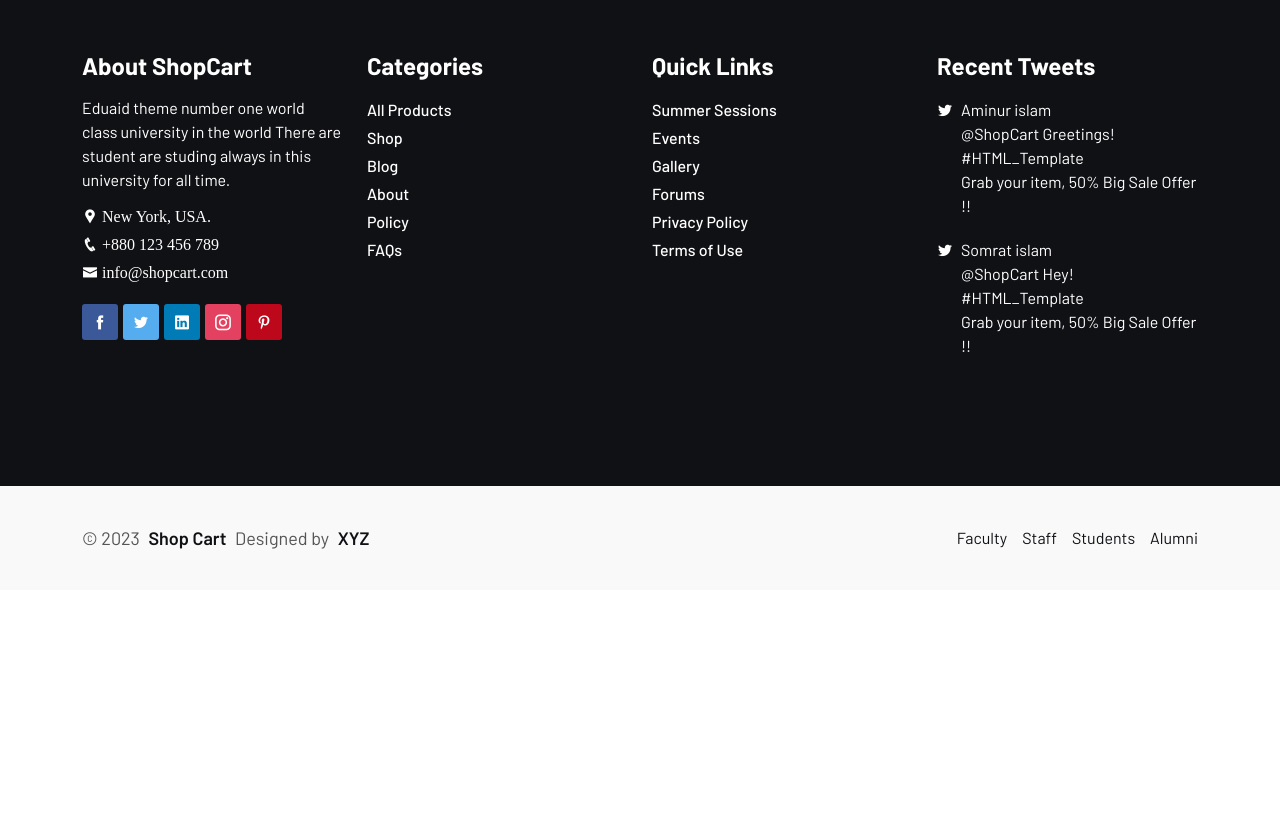
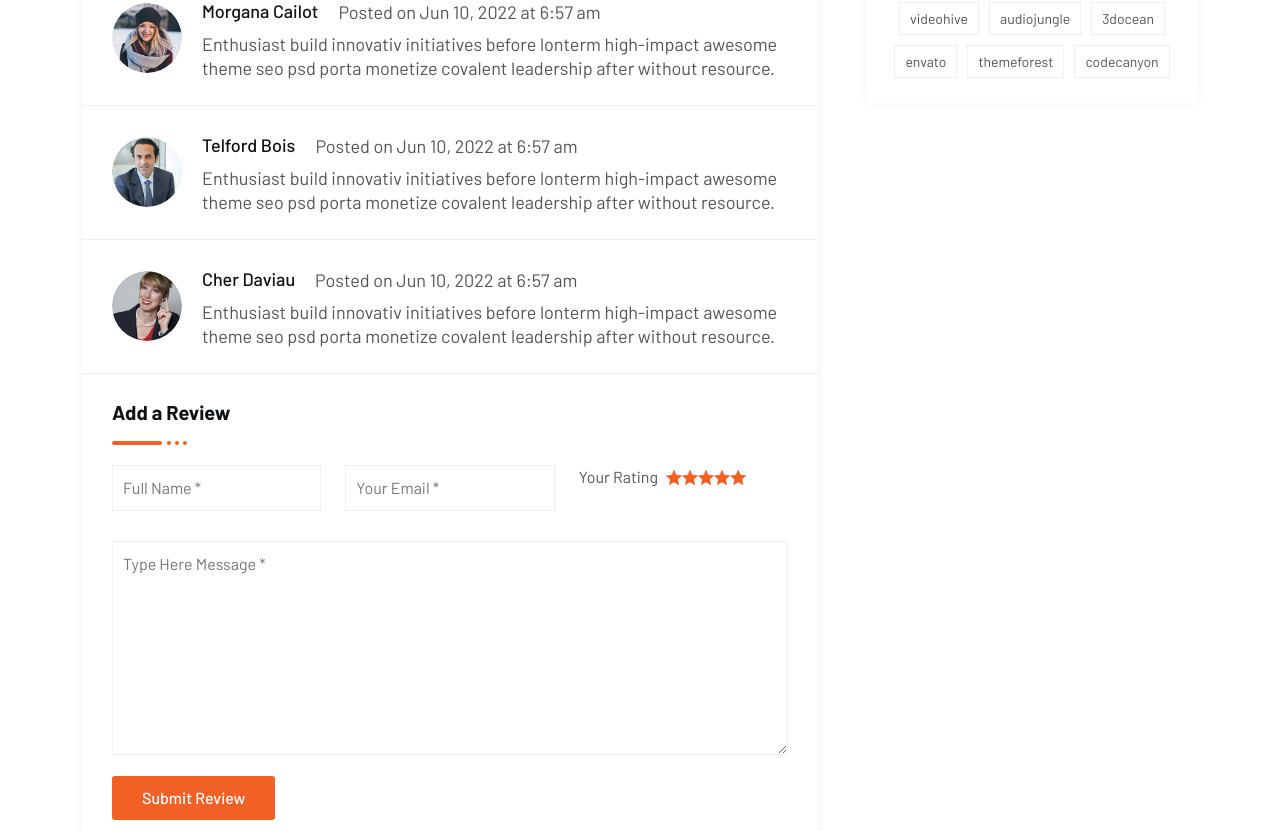
Before and after one commit to hamzakamran456/shop-cart, a React (Vite) app in the folder shop-cart-inner/: page /shop/008c06dd-04e4-4923-b840-927bd6b4c2de in a window 1280 px wide. Shown: the part 1329-2160 px from the top of the page. Before the commit the page ends 1919 px from the top, so only its background shows below. Built offline with nearby package versions, Linux system fonts and the light colour scheme.

Commit message:
shop detail page completed and working cart page

```diff
--- a/shop-cart-inner/src/components/Ratting.jsx
+++ b/shop-cart-inner/src/components/Ratting.jsx
@@ -1,7 +1,7 @@
 import React from "react";
 
-const Ratting = () => {
-  const starStyle = { color: "#e9ba17", marginBottom: "10px" };
+const Ratting = ({ color = "#e9ba17" }) => {
+  const starStyle = { color };
 
   return (
     <span className="rating">
--- a/shop-cart-inner/src/main.jsx
+++ b/shop-cart-inner/src/main.jsx
@@ -17,6 +17,7 @@ import Home from "./Home/Home.jsx";
 import Blog from "./Blog/Blog.jsx";
 import Shop from "./shop/Shop.jsx";
 import SingleProduct from "./shop/SingleProduct.jsx";
+import CartPage from "./shop/CartPage.jsx";
 
 const router = createBrowserRouter([
   {
@@ -39,6 +40,10 @@ const router = createBrowserRouter([
         path: "shop/:id",
         element: <SingleProduct />,
       },
+      {
+        path: "/cart-page",
+        element: <CartPage />,
+      },
     ],
   },
 ]);
--- /dev/null
+++ b/shop-cart-inner/src/shop/CartPage.jsx
@@ -0,0 +1,81 @@
+import React, { useEffect, useState } from "react";
+import PageHeader from "../components/PageHeader";
+
+const CartPage = () => {
+  const [cartItems, setCartItems] = useState([]);
+
+  useEffect(() => {
+    const storedcartItems = JSON.parse(localStorage.getItem("cart")) || [];
+    setCartItems(storedcartItems);
+  }, []);
+
+  const calculateTotalPrice = (item) => {
+    return item.price * item.quantity;
+  };
+
+  const handleIncrease = (item) => {
+    item.quantity += 1;
+    setCartItems([...cartItems]);
+    localStorage.setItem("cart", JSON.stringify(cartItems));
+  };
+
+  const handleDecrease = (item) => {
+    if (item.quantity > 1) {
+      item.quantity -= 1;
+      setCartItems([...cartItems]);
+      localStorage.setItem("cart", JSON.stringify(cartItems));
+    }
+  };
+
+  const handleRemoveItem = (item) => {
+    const updatedCart = cartItems.filter(
+      (cartItems) => cartItems.id !== item.id
+    );
+    setCartItems(updatedCart);
+    updatedLocalStorage(updatedCart);
+  };
+
+  const updatedLocalStorage = (cart) => {
+    localStorage.setItem("cart", JSON.stringify(cart));
+  };
+
+  const cartSubtotal = cartItems.reduce((total, item) => {
+    return total + calculateTotalPrice(item);
+  }, 0);
+
+  const orderTotal = cartSubtotal;
+
+  return (
+    <div>
+      <PageHeader title={"Shop Cart"} curPage={"Cart Page"} />
+      <div className="shop-cart padding-tb">
+        <div className="container">
+            <div className="section-wrapper">
+                <div className="cart-top">
+                    <table>
+                        <thead>
+                            <tr>
+                                <th className="cart-product">Product</th>
+                                <th className="cart-price">Price</th>
+                                <th className="cart-quantity">Quantity</th>
+                                <th className="cart-toprice">Total</th>
+                                <th className="cart-edit">Edit</th>
+                            </tr>
+                        </thead>
+                        <tbody>
+                            {cartItems.map((item,index)=>(
+                                <tr key={index}>
+                                    <td className=""></td>
+                                </tr>
+                            ))}
+                        </tbody>
+                    </table>
+                </div>
+            </div>
+        </div>
+      </div>
+    </div>
+  );
+};
+
+export default CartPage;
--- a/shop-cart-inner/src/shop/ProductCards.jsx
+++ b/shop-cart-inner/src/shop/ProductCards.jsx
@@ -23,7 +23,7 @@ const ProductCards = ({ GridList, products }) => {
                 <a href="#">
                   <i className="icofont-heart"></i>
                 </a>
-                <Link to="/cart-shop">
+                <Link to="/cart-page">
                   <i className="icofont-cart-alt"></i>
                 </Link>
               </div>
@@ -51,7 +51,7 @@ const ProductCards = ({ GridList, products }) => {
                 <a href="#">
                   <i className="icofont-heart"></i>
                 </a>
-                <Link to="/cart-shop">
+                <Link to="/cart-page">
                   <i className="icofont-cart-alt"></i>
                 </Link>
               </div>
--- a/shop-cart-inner/src/shop/Review.jsx
+++ b/shop-cart-inner/src/shop/Review.jsx
@@ -1,4 +1,5 @@
 import React, { useState } from "react";
+import Ratting from "../components/Ratting";
 const reviwtitle = "Add a Review";
 let ReviewList = [
   {
@@ -53,7 +54,130 @@ const Review = () => {
           reviewshow ? "review-content-show" : "description-show"
         }`}
       >
-        <div className="review-showing"></div>
+        <div className="review-showing">
+          <ul className="content lab-ul">
+            {ReviewList.map((review, i) => (
+              <li key={i}>
+                <div className="post-thumb">
+                  <img src={review.imgUrl} alt="" />
+                </div>
+                <div className="post-content">
+                  <div className="entry-meta">
+                    <div className="posted-on">
+                      <a href="#">{review.name}</a>
+                      <p>{review.date}</p>
+                    </div>
+                  </div>
+                  <div className="entry-content">
+                    <p>{review.desc}</p>
+                  </div>
+                </div>
+              </li>
+            ))}
+          </ul>
+          <div className="client-review">
+            <div className="review-form">
+              <div className="review-title">
+                <h5>{reviwtitle}</h5>
+              </div>
+              <form action="action" className="row">
+                <div className="col-md-4 col-12">
+                  <input
+                    type="text"
+                    name="name"
+                    id="name"
+                    placeholder="Full Name *"
+                  />
+                </div>
+                <div className="col-md-4 col-12">
+                  <input
+                    type="email"
+                    name="email"
+                    id="email"
+                    placeholder="Your Email *"
+                  />
+                </div>
+                <div className="col-md-4 col-12">
+                  <div className="rating mb-0">
+                    <span className="me-2">Your Rating </span>
+                    <Ratting color="#f16126" />
+                  </div>
+                </div>
+                <div className="col-md-12 col-12">
+                  <textarea
+                    name="message"
+                    id="message"
+                    rows="8"
+                    placeholder="Type Here Message *"
+                  />
+                </div>
+                <div className="col-12">
+                  <button type="submit" className="default-header">
+                    <span>Submit Review</span>
+                  </button>
+                </div>
+              </form>
+            </div>
+          </div>
+        </div>
+        <div className="description">
+          <p>
+            Lorem ipsum dolor, sit amet consectetur adipisicing elit.
+            Distinctio, quos quaerat molestiae consectetur dolorum similique.
+            Doloremque voluptatem hic praesentium minima illum omnis distinctio
+            consequatur, iure expedita ea ducimus labore saepe! Minima quidem
+            voluptatum inventore. At placeat excepturi dolor error vitae illum
+            ut? Consectetur magni accusantium corporis saepe voluptatibus nihil
+            expedita? Lorem ipsum dolor, sit amet consectetur adipisicing elit.
+            Distinctio, quos quaerat molestiae consectetur dolorum similique.
+            Doloremque voluptatem hic praesentium minima illum omnis distinctio
+            consequatur, iure expedita ea ducimus labore saepe! Minima quidem
+            voluptatum inventore. At placeat excepturi dolor error vitae illum
+            ut? Consectetur magni accusantium corporis saepe voluptatibus nihil
+            expedita?
+          </p>
+          <div className="post-item">
+            <div className="post-thumb">
+              <img src="/src/assets/images/shop/01.jpg" alt="" />
+            </div>
+            <div className="post-content">
+              <ul className="lab-ul">
+                <li>
+                  Product quality is excellent, feels durable and well-made.
+                </li>
+                <li>Delivery was fast and packaging was neat and secure.</li>
+                <li>Great value for money, definitely worth the price.</li>
+                <li>
+                  Color and design exactly matched the images shown online.
+                </li>
+                <li>Very comfortable to use, even after long hours.</li>
+                <li>
+                  Customer service was responsive and solved my issue quickly.
+                </li>
+                <li>Size fits perfectly as per the provided size chart.</li>
+                <li>
+                  Materials feel premium, and stitching is clean and strong.
+                </li>
+              </ul>
+            </div>
+            <p>
+              Lorem ipsum dolor, sit amet consectetur adipisicing elit.
+              Distinctio, quos quaerat molestiae consectetur dolorum similique.
+              Doloremque voluptatem hic praesentium minima illum omnis
+              distinctio consequatur, iure expedita ea ducimus labore saepe!
+              Minima quidem voluptatum inventore. At placeat excepturi dolor
+              error vitae illum ut? Consectetur magni accusantium corporis saepe
+              voluptatibus nihil expedita? Lorem ipsum dolor, sit amet
+              consectetur adipisicing elit. Distinctio, quos quaerat molestiae
+              consectetur dolorum similique. Doloremque voluptatem hic
+              praesentium minima illum omnis distinctio consequatur, iure
+              expedita ea ducimus labore saepe! Minima quidem voluptatum
+              inventore. At placeat excepturi dolor error vitae illum ut?
+              Consectetur magni accusantium corporis saepe voluptatibus nihil
+              expedita?
+            </p>
+          </div>
+        </div>
       </div>
     </>
   );
--- a/shop-cart-inner/src/shop/SingleProduct.jsx
+++ b/shop-cart-inner/src/shop/SingleProduct.jsx
@@ -6,6 +6,8 @@ import { Autoplay } from "swiper/modules";
 import "swiper/css";
 import ProductDisplay from "./ProductDisplay";
 import Review from "./Review";
+import PopularPost from "./PopularPost";
+import Tags from "./Tags";
 
 const SingleProduct = () => {
   const [product, setProduct] = useState([]);
@@ -78,7 +80,12 @@ const SingleProduct = () => {
                 </div>
               </article>
             </div>
-            <div className="col-lg-4 col-12">right side</div>
+            <div className="col-lg-4 col-12">
+              <aside className="ps-lg-4">
+                <PopularPost />
+                <Tags />
+              </aside>
+            </div>
           </div>
         </div>
       </div>
```
